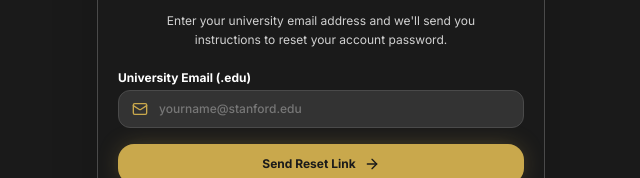
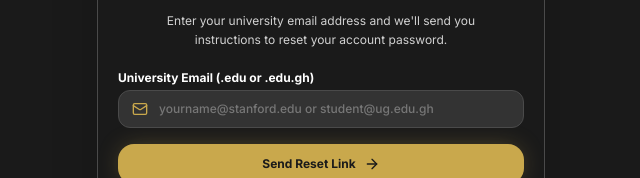
Before and after one commit to IncreasonJr/TWO_BIRDS, a React (Vite) app: page /forgot-password in a window 1280 px wide. Shown: the part 378-556 px from the top of the page, without its empty margins (319-959 px from the left). Built offline with nearby package versions, Linux system fonts and the light colour scheme; no server answers; the database is empty; a web font is replaced by a local one.

Commit message:
feat: expand .edu validation to include .edu.gh

```diff
--- a/src/context/UserContext.tsx
+++ b/src/context/UserContext.tsx
@@ -369,7 +369,7 @@ export const UserProvider: React.FC<{ children: React.ReactNode }> = ({ children
     if (!isValidEduEmail(trimmedEmail)) {
       return {
         success: false,
-        error: 'Please use a valid university email (.edu) to sign up',
+        error: 'Please use a valid university email ending in .edu or .edu.gh',
       };
     }
 
--- a/src/lib/authService.ts
+++ b/src/lib/authService.ts
@@ -27,11 +27,11 @@ export async function signUpWithEmail(
 ): Promise<AuthResult<{ user: User | null; session: Session | null }>> {
   const trimmedEmail = email.trim();
 
-  // Enforce .edu email restriction before calling Supabase
+  // Enforce university email restriction (.edu or .edu.gh) before calling Supabase
   if (!isValidEduEmail(trimmedEmail)) {
     return {
       data: null,
-      error: new Error('Please use a valid university email (.edu) to sign up'),
+      error: new Error('Please use a valid university email ending in .edu or .edu.gh'),
     };
   }
 
--- a/src/pages/ForgotPassword.tsx
+++ b/src/pages/ForgotPassword.tsx
@@ -82,7 +82,7 @@ export const ForgotPassword: React.FC = () => {
         <form onSubmit={handleSubmit} className="space-y-4 text-left">
           <div>
             <label className="block text-xs font-bold text-[#FFFFFF] mb-1">
-              University Email (.edu)
+              University Email (.edu or .edu.gh)
             </label>
             <div className="relative">
               <Mail className="w-4 h-4 text-[#C9A84C] absolute left-3.5 top-1/2 -translate-y-1/2" />
@@ -90,7 +90,7 @@ export const ForgotPassword: React.FC = () => {
                 type="email"
                 value={email}
                 onChange={(e) => setEmail(e.target.value)}
-                placeholder="yourname@stanford.edu"
+                placeholder="yourname@stanford.edu or student@ug.edu.gh"
                 className="w-full pl-10 pr-3 py-2.5 bg-[#333333] border border-[#4A4A4A] rounded-xl text-xs text-[#FFFFFF] placeholder-[#777777] focus:outline-none focus:border-[#C9A84C] font-medium"
                 required
               />
--- a/src/pages/PrivacyPolicy.tsx
+++ b/src/pages/PrivacyPolicy.tsx
@@ -66,7 +66,7 @@ export const PrivacyPolicy: React.FC = () => {
             To provide genuine, verified college dating connections, we collect the following categories of information:
           </p>
           <ul className="space-y-1.5 text-xs text-[#FFFFFF]/80 list-disc list-inside pl-1 font-normal">
-            <li><strong className="text-[#FFFFFF]">University (.edu) Email & Verification:</strong> Your official university email address ending in .edu, collected strictly to verify active university enrollment and campus safety. Your .edu email address is never shared with or displayed to other students and is never sold.</li>
+            <li><strong className="text-[#FFFFFF]">University (.edu / .edu.gh) Email & Verification:</strong> Your official university email address ending in .edu or .edu.gh, collected strictly to verify active university enrollment and campus safety. Your university email address is never shared with or displayed to other students and is never sold.</li>
             <li><strong className="text-[#FFFFFF]">Profile Information:</strong> Your name, age (18+), university name, academic major, graduation year, bio, and personal interests.</li>
             <li><strong className="text-[#FFFFFF]">Photos & Media:</strong> Images you choose to upload to your profile or audio voice notes you share in direct match chats.</li>
             <li><strong className="text-[#FFFFFF]">App Activity & Swipes:</strong> Swipe decisions (likes, passes), mutual matches, conversation messages, timestamps, and interaction history.</li>
--- a/src/pages/Signup.tsx
+++ b/src/pages/Signup.tsx
@@ -40,9 +40,9 @@ export const Signup: React.FC<SignupProps> = ({ defaultMode = 'signup' }) => {
     setErrorMessage(null);
 
     if (mode === 'signup') {
-      // Validate .edu email
+      // Validate university email (.edu or .edu.gh)
       if (!isValidEduEmail(email)) {
-        setErrorMessage('Please use a valid university email (.edu) to sign up');
+        setErrorMessage('Please use a valid university email ending in .edu or .edu.gh');
         return;
       }
 
@@ -115,7 +115,7 @@ export const Signup: React.FC<SignupProps> = ({ defaultMode = 'signup' }) => {
       setSubmitting(false);
 
       if (!res.success) {
-        setErrorMessage(res.error || 'Please use a valid university email (.edu) to sign up');
+        setErrorMessage(res.error || 'Please use a valid university email ending in .edu or .edu.gh');
       } else if (res.needsEmailVerification) {
         navigate(`/verify-email?email=${encodeURIComponent(email.trim())}`);
       } else {
@@ -212,7 +212,7 @@ export const Signup: React.FC<SignupProps> = ({ defaultMode = 'signup' }) => {
         >
           <ShieldCheck className="w-5 h-5 text-[#C9A84C] shrink-0 mt-0.5" />
           <p className="text-xs text-[#FFFFFF] leading-relaxed font-medium">
-            Two Birds is exclusively for university students. Please use your .edu email to sign up.
+            Two Birds is exclusively for university students. Please use your .edu or .edu.gh email to sign up.
           </p>
         </motion.div>
       )}
@@ -234,7 +234,7 @@ export const Signup: React.FC<SignupProps> = ({ defaultMode = 'signup' }) => {
         {/* Email Field */}
         <div>
           <label className="block text-xs font-bold text-[#FFFFFF] mb-1">
-            {mode === 'signup' ? 'University Email (.edu) *' : 'Email Address'}
+            {mode === 'signup' ? 'University Email (.edu / .edu.gh) *' : 'Email Address'}
           </label>
           <div className="relative">
             <Mail className="w-4 h-4 text-[#C9A84C] absolute left-3.5 top-1/2 -translate-y-1/2" />
@@ -245,7 +245,7 @@ export const Signup: React.FC<SignupProps> = ({ defaultMode = 'signup' }) => {
                 setEmail(e.target.value);
                 if (errorMessage) setErrorMessage(null);
               }}
-              placeholder={mode === 'signup' ? 'yourname@stanford.edu' : 'name@university.edu'}
+              placeholder={mode === 'signup' ? 'yourname@stanford.edu or student@ug.edu.gh' : 'name@university.edu'}
               className="w-full pl-10 pr-3 py-2.5 bg-[#333333] border border-[#4A4A4A] rounded-xl text-xs text-[#FFFFFF] placeholder-[#777777] focus:outline-none focus:border-[#C9A84C] font-medium"
               required
             />
--- a/src/pages/TermsOfService.tsx
+++ b/src/pages/TermsOfService.tsx
@@ -63,7 +63,7 @@ export const TermsOfService: React.FC = () => {
             <span>2. Eligibility & Student Verification</span>
           </h2>
           <p className="text-xs text-[#FFFFFF]/90 leading-relaxed">
-            To use Two Birds, you must be at least <strong className="text-[#FFFFFF]">18 years of age</strong> and hold a valid, active university email address ending in <strong className="text-[#C9A84C]">.edu</strong>. Two Birds is exclusively for verified college students. Any account registered without verified student credentials or operated by non-students will be banned immediately.
+            To use Two Birds, you must be at least <strong className="text-[#FFFFFF]">18 years of age</strong> and hold a valid, active university email address ending in <strong className="text-[#C9A84C]">.edu or .edu.gh</strong>. Two Birds is exclusively for verified college students. Any account registered without verified student credentials or operated by non-students will be banned immediately.
           </p>
         </div>
 
@@ -123,7 +123,7 @@ export const TermsOfService: React.FC = () => {
             <span>7. Disclaimers</span>
           </h2>
           <p className="text-xs text-[#FFFFFF]/90 leading-relaxed">
-            Two Birds is provided on an "AS IS" and "AS AVAILABLE" basis. While we verify student .edu email addresses, Two Birds does not conduct criminal background checks or screen user conduct outside the App. You are solely responsible for your interactions and should always practice campus safety precautions when meeting connections in person.
+            Two Birds is provided on an "AS IS" and "AS AVAILABLE" basis. While we verify student university (.edu or .edu.gh) email addresses, Two Birds does not conduct criminal background checks or screen user conduct outside the App. You are solely responsible for your interactions and should always practice campus safety precautions when meeting connections in person.
           </p>
         </div>
 
--- a/src/pages/VerifyEmail.tsx
+++ b/src/pages/VerifyEmail.tsx
@@ -15,7 +15,7 @@ export const VerifyEmail: React.FC = () => {
 
   const handleResend = async () => {
     if (!emailInput.trim()) {
-      setResendStatus({ success: false, message: 'Please enter your .edu email address.' });
+      setResendStatus({ success: false, message: 'Please enter your university (.edu or .edu.gh) email address.' });
       return;
     }
 
@@ -104,7 +104,7 @@ export const VerifyEmail: React.FC = () => {
               type="email"
               value={emailInput}
               onChange={(e) => setEmailInput(e.target.value)}
-              placeholder="yourname@university.edu"
+              placeholder="yourname@stanford.edu or student@ug.edu.gh"
               className="w-full pl-9 pr-3 py-2 bg-[#1A1A1A] border border-[#4A4A4A] rounded-xl text-xs text-[#FFFFFF] placeholder-[#777777] focus:outline-none focus:border-[#C9A84C]"
             />
           </div>
--- a/src/utils/validation.ts
+++ b/src/utils/validation.ts
@@ -1,11 +1,11 @@
 /**
- * Validates whether an email address is a valid university email ending with .edu.
- * Case-insensitive (accepts .edu, .EDU, etc.).
+ * Validates whether an email address is a valid university email ending with .edu or .edu.gh.
+ * Case-insensitive (accepts .edu, .EDU, .edu.gh, .EDU.GH, etc.).
  */
 export function isValidEduEmail(email: string): boolean {
   if (!email) return false;
   const trimmed = email.trim();
-  // Standard email format ending with .edu
-  const eduRegex = /^[^\s@]+@[^\s@]+\.edu$/i;
+  // Standard email format ending with .edu or .edu.gh
+  const eduRegex = /^[^\s@]+@[^\s@]+\.(?:edu|edu\.gh)$/i;
   return eduRegex.test(trimmed);
 }
```
Also changed, not shown: 1 other file (tests, documents, lock files or other folders).
